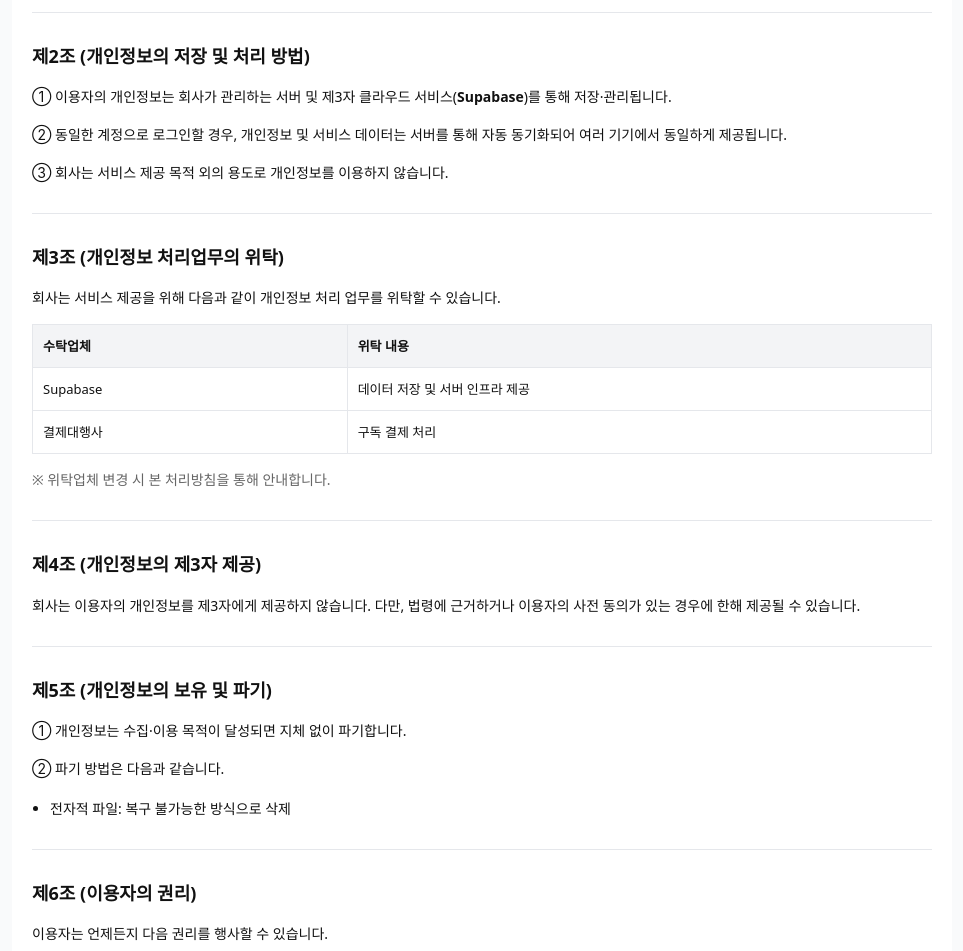
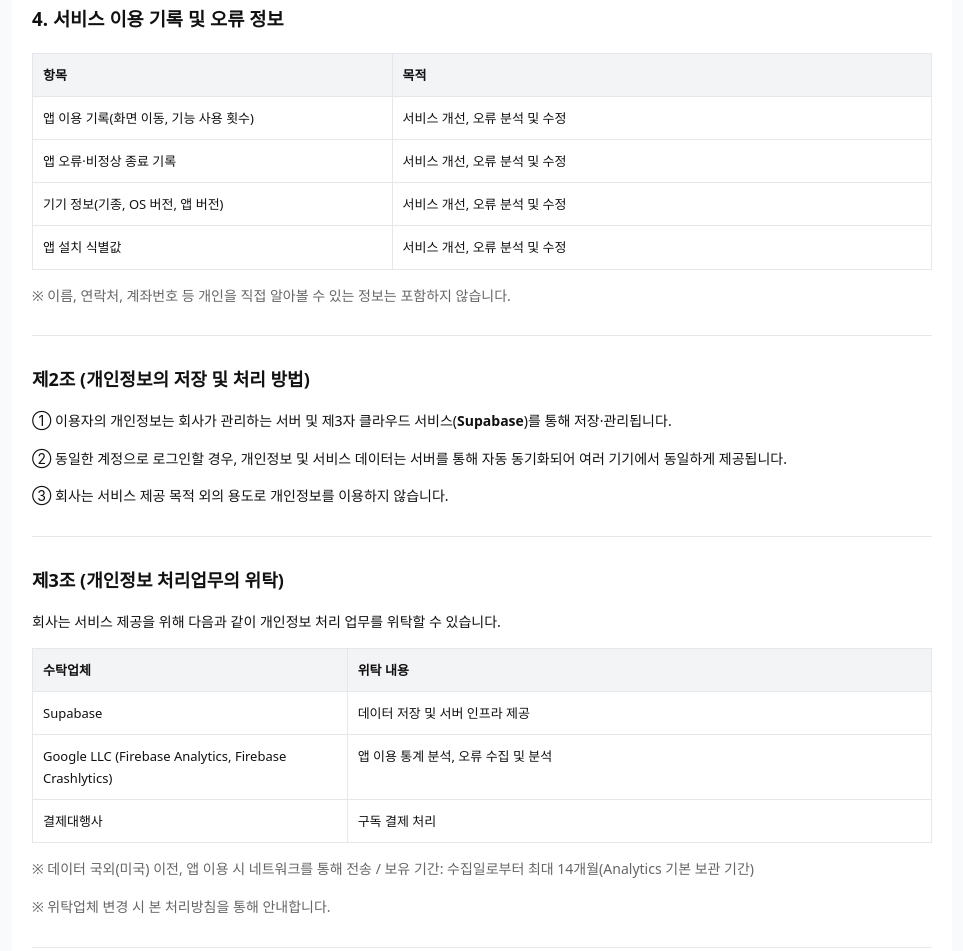
Before and after one commit to jr1122aa/albamanager, a plain HTML site: page privacy.html in a window 1280 px wide. Shown: the part 1224-2175 px from the top of the page, without its empty margins (158-1121 px from the left). Drawn offline with Linux system fonts and the light colour scheme.

Commit message:
Update privacy.html

```diff
--- a/privacy.html
+++ b/privacy.html
@@ -136,6 +136,35 @@
       ※ 결제 정보(카드번호 등)는 회사가 직접 저장하지 않으며, 결제대행사를 통해 처리됩니다.
     </p>
 
+    <h3>4. 서비스 이용 기록 및 오류 정보</h3>
+    <table>
+      <thead>
+        <tr>
+          <th style="width:40%;">항목</th>
+          <th style="width:60%;">목적</th>
+        </tr>
+      </thead>
+      <tbody>
+        <tr>
+          <td>앱 이용 기록(화면 이동, 기능 사용 횟수)</td>
+          <td>서비스 개선, 오류 분석 및 수정</td>
+        </tr>
+        <tr>
+          <td>앱 오류·비정상 종료 기록</td>
+          <td>서비스 개선, 오류 분석 및 수정</td>
+        </tr>
+        <tr>
+          <td>기기 정보(기종, OS 버전, 앱 버전)</td>
+          <td>서비스 개선, 오류 분석 및 수정</td>
+        </tr>
+        <tr>
+          <td>앱 설치 식별값</td>
+          <td>서비스 개선, 오류 분석 및 수정</td>
+        </tr>
+      </tbody>
+    </table>
+    <p class="muted">※ 이름, 연락처, 계좌번호 등 개인을 직접 알아볼 수 있는 정보는 포함하지 않습니다.</p>
+
     <hr />
 
     <h2>제2조 (개인정보의 저장 및 처리 방법)</h2>
@@ -160,11 +189,16 @@
           <td>데이터 저장 및 서버 인프라 제공</td>
         </tr>
         <tr>
+          <td>Google LLC (Firebase Analytics, Firebase Crashlytics)</td>
+          <td>앱 이용 통계 분석, 오류 수집 및 분석</td>
+        </tr>
+        <tr>
           <td>결제대행사</td>
           <td>구독 결제 처리</td>
         </tr>
       </tbody>
     </table>
+    <p class="muted">※ 데이터 국외(미국) 이전, 앱 이용 시 네트워크를 통해 전송 / 보유 기간: 수집일로부터 최대 14개월(Analytics 기본 보관 기간)</p>
     <p class="muted">※ 위탁업체 변경 시 본 처리방침을 통해 안내합니다.</p>
 
     <hr />
@@ -230,7 +264,7 @@
     <hr />
 
     <p class="muted">
-      본 개인정보 처리방침은 <strong>2026-01-01</strong>부터 적용됩니다.
+      본 개인정보 처리방침은 <strong>2026-11-01</strong>부터 적용됩니다.
     </p>
   </main>
 </body>
```
